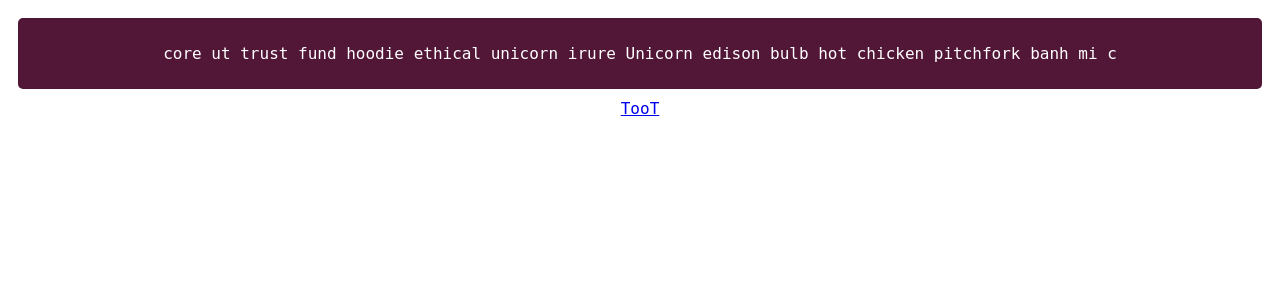
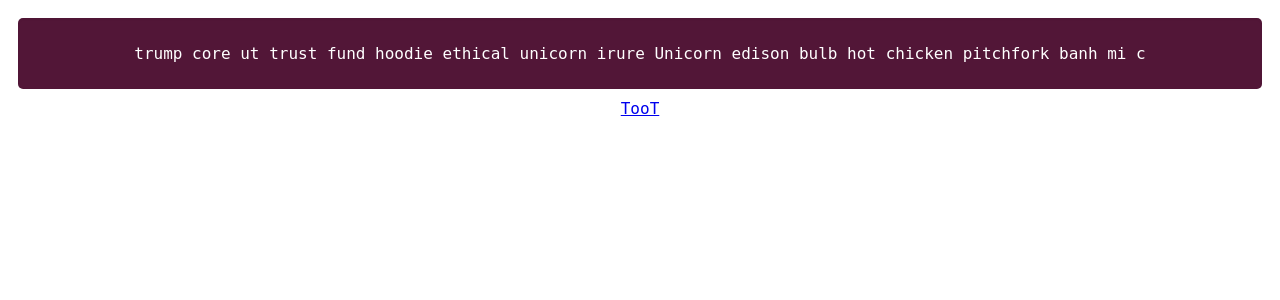
Before and after one commit to dangswiss/toot, a PHP site: page /go/index.php in a window 1280 px wide. Shown: the top 300 px of the page. Run offline with PHP 8.4, Linux system fonts and the light colour scheme; some libraries are stand-ins or nearby versions.

Commit message:
add "trump" to $toot

```diff
--- a/go/lipsum.php
+++ b/go/lipsum.php
@@ -8,7 +8,7 @@ $rand = rand($tootmax,$randmax);
 $strpos = strpos($content,' ',$tootmax);
 $substr = substr($content,$rand,$strpos);
 $tsearch = array('.',',','\'','-','+','&','’','?','!','#','*','  ',"\n","\r","\r\n");
-$treplace = array('');
-$toot = str_replace($tsearch,$treplace,$substr);
+$treplace = '';
+$toot = 'trump ' . str_replace($tsearch,$treplace,$substr);
 
 ?>
```
